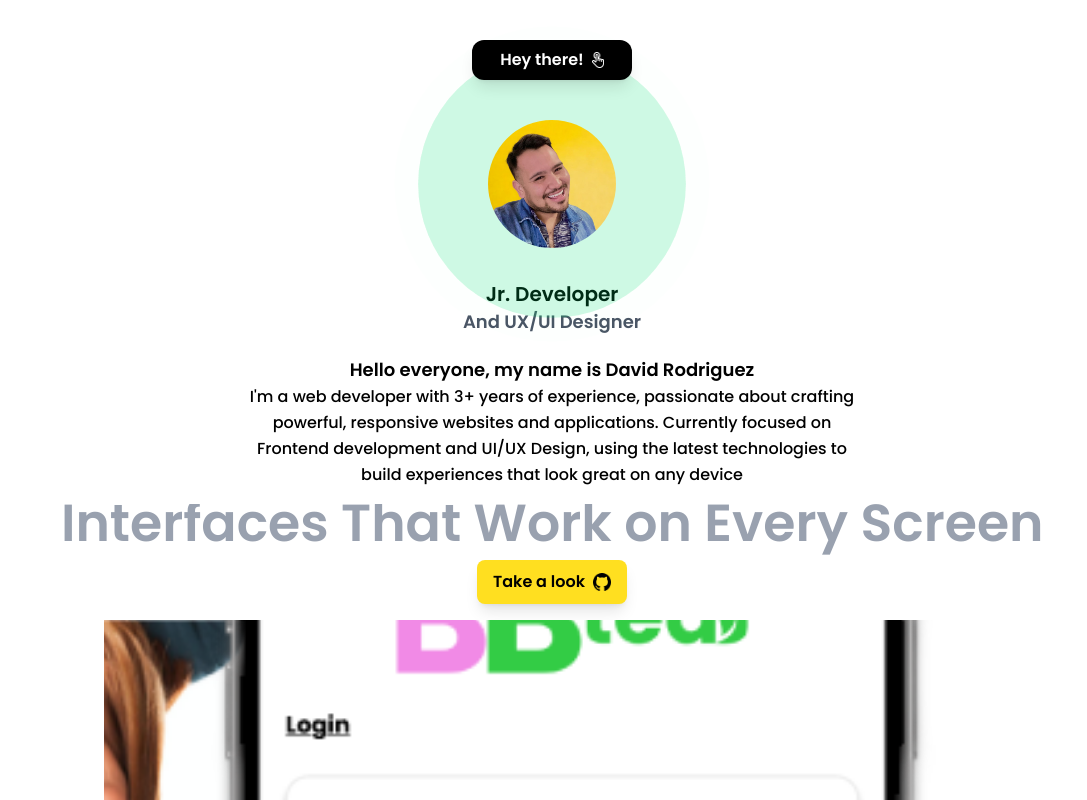
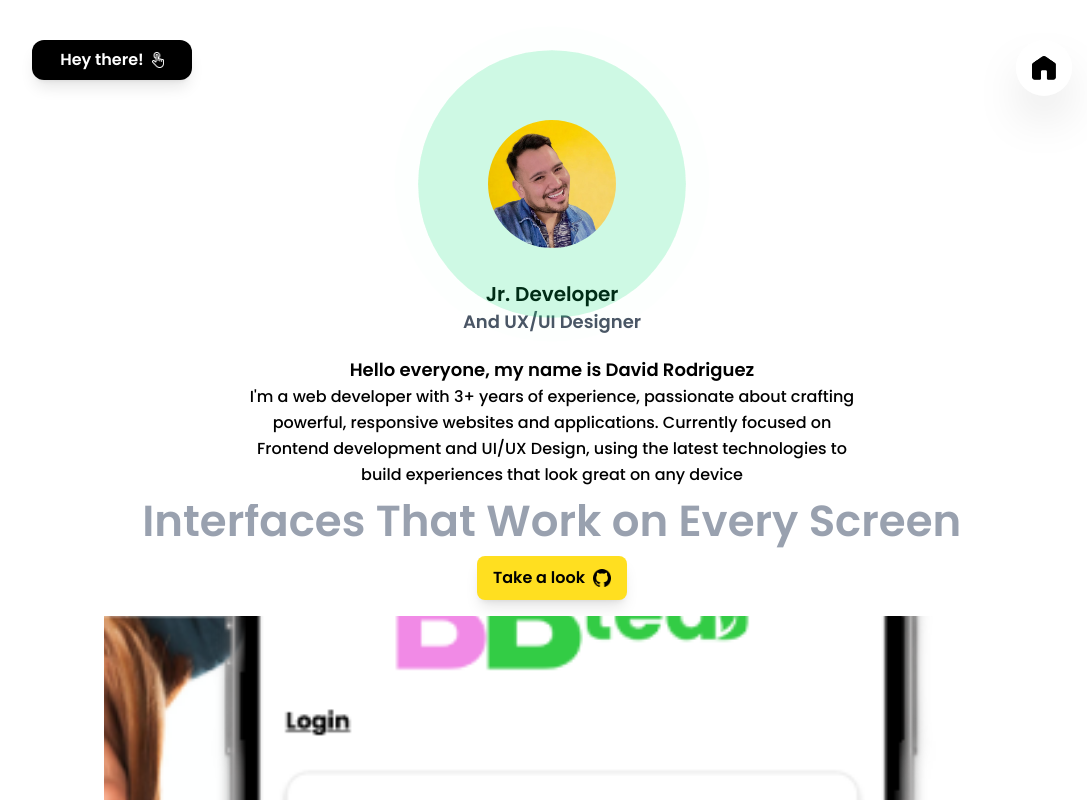
Before and after one commit to SoyDavid29/myPortfolio, a React (Vite) app: page / in a window 1280 px wide. Shown: the top 800 px of the page, without its empty margins (88-1175 px from the left). Built offline with nearby package versions, Linux system fonts and the light colour scheme.

Commit message:
style: side bar ready to desktop

```diff
--- a/src/App.tsx
+++ b/src/App.tsx
@@ -1,4 +1,4 @@
-import HelloBtn from "./Components/HelloBtn"
+import NavBar from "./Components/NavBar"
 import Hero from "./Sections/Hero"
 import Projects from "./Sections/Projects"
 import ProjectsDb from "./db/ProjectsDb"
@@ -14,7 +14,7 @@ function App() {
 
 
       <main className="pt-20">
-        <HelloBtn />
+        <NavBar />
         <Hero />
         <Projects items={ProjectsDb} />
         <AboutMe />
--- a/src/Components/HelloBtn.tsx
+++ b/src/Components/HelloBtn.tsx
@@ -1,60 +1,87 @@
-import { useState } from "react";
-import { motion, AnimatePresence } from "framer-motion";
-
+import { useState, useEffect, useRef } from "react";
 import clickIcon from "../assets/clickon.png";
 
+const useIsLg = () => {
+    const [isLg, setIsLg] = useState(false);
+    useEffect(() => {
+        const media = window.matchMedia("(min-width: 932px)");
+        setIsLg(media.matches);
+        const listener = (e: MediaQueryListEvent) => setIsLg(e.matches);
+        media.addEventListener("change", listener);
+        return () => media.removeEventListener("change", listener);
+    }, []);
+    return isLg;
+};
+
 const HelloBtn: React.FC = () => {
+
     const [view, setView] = useState(false);
+    const isLg = useIsLg();
+    const navRef = useRef<HTMLDivElement>(null);
+
+    useEffect(() => {
+        const handleClickOutside = (e: MouseEvent) => {
+            if (navRef.current && !navRef.current.contains(e.target as Node)) {
+                setView(false);
+            }
+        };
+        document.addEventListener("mousedown", handleClickOutside);
+        return () => document.removeEventListener("mousedown", handleClickOutside);
+    }, []);
 
     const handleScroll = (e: React.MouseEvent<HTMLAnchorElement>, id: string) => {
         e.preventDefault();
         document.getElementById(id)?.scrollIntoView({ behavior: "smooth" });
     };
 
+    return (
+        <div
+            ref={navRef}
+            onClick={() => setView(!view)}
+            className={`bg-black text-white font-poppins font-semibold cursor-pointer
+        rounded-xl shadow-lg flex items-center justify-center
+        transition-all duration-500 ease-in-out
+        ${isLg
+                    ? view ? "w-9/12 flex-row" : "w-40 flex-row"
+                    : "w-40 flex-col"
+                }`}
+            style={{ minHeight: "2.5rem" }}
 
-  return (
-    <motion.div
-      // This makes the container animate its own height automatically
-      layout
-      onClick={() => setView(!view)}
-      className="bg-black text-white font-poppins font-semibold w-40 cursor-pointer
-      rounded-xl shadow-lg flex flex-col items-center justify-center m-auto
-      fixed top-10 left-1/2 -translate-x-1/2 z-50"
-      style={{ minHeight: "2.5rem" }} // Equivalent to h-10
         >
-      <AnimatePresence mode="wait">
-        {!view ? (
-          /* INITIAL STATE: The "Button" Label */
-          <motion.div
-            key="label"
-            initial={{ opacity: 0 }}
-            animate={{ opacity: 1 }}
-            exit={{ opacity: 0 }}
-            className="flex items-center justify-center rounded-sm py-2"
+            {/* INITIAL STATE — label */}
+            <div className={`flex items-center justify-center py-2 px-4 shrink-0
+                transition-all duration-200 ease-in-out
+                ${view && isLg
+                    ? "opacity-100 translate-x-0 max-h-20"
+                    : !view && !isLg
+                        ? "opacity-100 translate-x-0 max-h-20"
+                        : view && !isLg
+                            ? "opacity-0  max-h-0 overflow-hidden pointer-events-none"
+                            : "opacity-100  max-h-20"
+                }`}
             >
                 Hey there!
                 <span className="ml-2">
                     <img src={clickIcon} alt="logo click" className="w-3 h-4" />
                 </span>
-          </motion.div>
-        ) : (
-          /* ACTIVE STATE: The 3 Options */
-          <motion.div
-            key="options"
-            initial={{ opacity: 0, y: 10 }}
-            animate={{ opacity: 1, y: 0 }}
-            exit={{ opacity: 0, y: -10 }}
-            className="flex flex-col w-full text-center"
+            </div>
+
+            {/* ACTIVE STATE — links */}
+            <div className={`flex text-center
+                transition-all duration-500 ease-in-out
+                ${isLg ? "flex-row w-full justify-around" : "flex-col w-full"}
+                ${view
+                    ? "opacity-100 max-h-60 max-w-full"
+                    : "opacity-0   max-h-0 max-w-0 overflow-hidden pointer-events-none"
+                }`}
             >
-            <a href="#start" onClick={(e) => handleScroll(e, "start")} className="py-2 hover:bg-zinc-800 transition-colors">Start</a>
-            <a href="#contact" onClick={(e) => handleScroll(e, "contact")} className="py-2 hover:bg-zinc-800 transition-colors">Contact</a>
-            <a href="#projects" onClick={(e) => handleScroll(e, "projects")} className="py-2 hover:bg-zinc-800 transition-colors">Projects</a>
-            <a href="#aboutme" onClick={(e) => handleScroll(e, "aboutme")} className="py-2 hover:bg-zinc-800 transition-colors">About me</a>
-          </motion.div>
-        )}
-      </AnimatePresence>
-    </motion.div>
+                <a href="#start" onClick={(e) => handleScroll(e, "start")} className="py-2 px-3 hover:bg-zinc-800 hover:rounded-xl transition-colors whitespace-nowrap">Start</a>
+                <a href="#contact" onClick={(e) => handleScroll(e, "contact")} className="py-2 px-3 hover:bg-zinc-800 hover:rounded-xl transition-colors whitespace-nowrap">Contact</a>
+                <a href="#projects" onClick={(e) => handleScroll(e, "projects")} className="py-2 px-3 hover:bg-zinc-800 hover:rounded-xl transition-colors whitespace-nowrap">Projects</a>
+                <a href="#aboutme" onClick={(e) => handleScroll(e, "aboutme")} className="py-2 px-3 hover:bg-zinc-800 hover:rounded-xl transition-colors whitespace-nowrap">About me</a>
+            </div>
+        </div>
     );
-};
+}
 
 export default HelloBtn;
--- /dev/null
+++ b/src/Components/HomeBtn.tsx
@@ -0,0 +1,24 @@
+import { motion } from "framer-motion";
+import home from "../assets/homeicon.png"
+
+const HomeBtn: React.FC = () => {
+    return (
+        <motion.button
+            className="hidden cursor-pointer p-4 bg-white/30 backdrop-blur-lg rounded-full shadow-2xl lg:flex"
+            onClick={() => document.getElementById("start")?.scrollIntoView({ behavior: "smooth" })}
+            whileHover={{ scale: 1.15, backgroundColor: "rgba(255,255,255,0.6)" }}
+            whileTap={{ scale: 0.92 }}
+            transition={{ type: "spring", stiffness: 300, damping: 18 }}
+        >
+            <motion.img
+                className="h-6 w-6"
+                src={home}
+                alt="home icon"
+                whileHover={{ rotate: -15 }}
+                transition={{ type: "spring", stiffness: 400 }}
+            />
+        </motion.button>
+    );
+};
+
+export default HomeBtn;
--- /dev/null
+++ b/src/Components/NavBar.tsx
@@ -0,0 +1,19 @@
+import HelloBtn from "./HelloBtn";
+import HomeBtn from "./HomeBtn";
+
+
+const NavBar: React.FC = () => {
+  return (
+    <nav className="
+      flex items-start fixed top-10 z-50
+      left-1/2 -translate-x-1/2 w-auto
+      lg:w-full lg:justify-between lg:left-0 lg:translate-x-0 lg:px-30
+    ">
+      <HelloBtn />
+      <HomeBtn />
+
+    </nav>
+  );
+};
+
+export default NavBar;
--- a/src/index.css
+++ b/src/index.css
@@ -10,6 +10,9 @@
   --breakpoint-xs: 364px;
   --shadow-custom: 0px 1px 3px #421C1C;
   --color-btn: #00FF1E;
+
+  --breakpoint-xs: 364px;
+  --breakpoint-lg: 932px;
 }
 
 @keyframes wiggle {
```
Also changed, not shown: src/assets/homeicon.png (added). Lines whose indentation alone changed are shown as unchanged.
